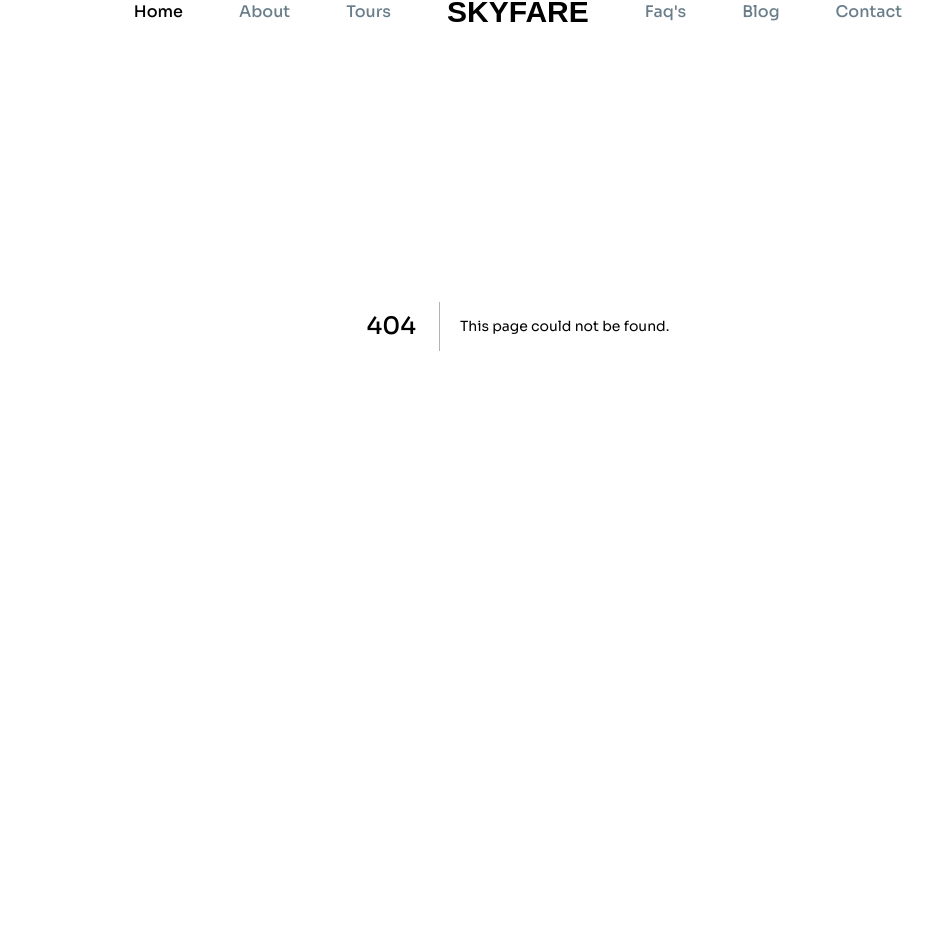
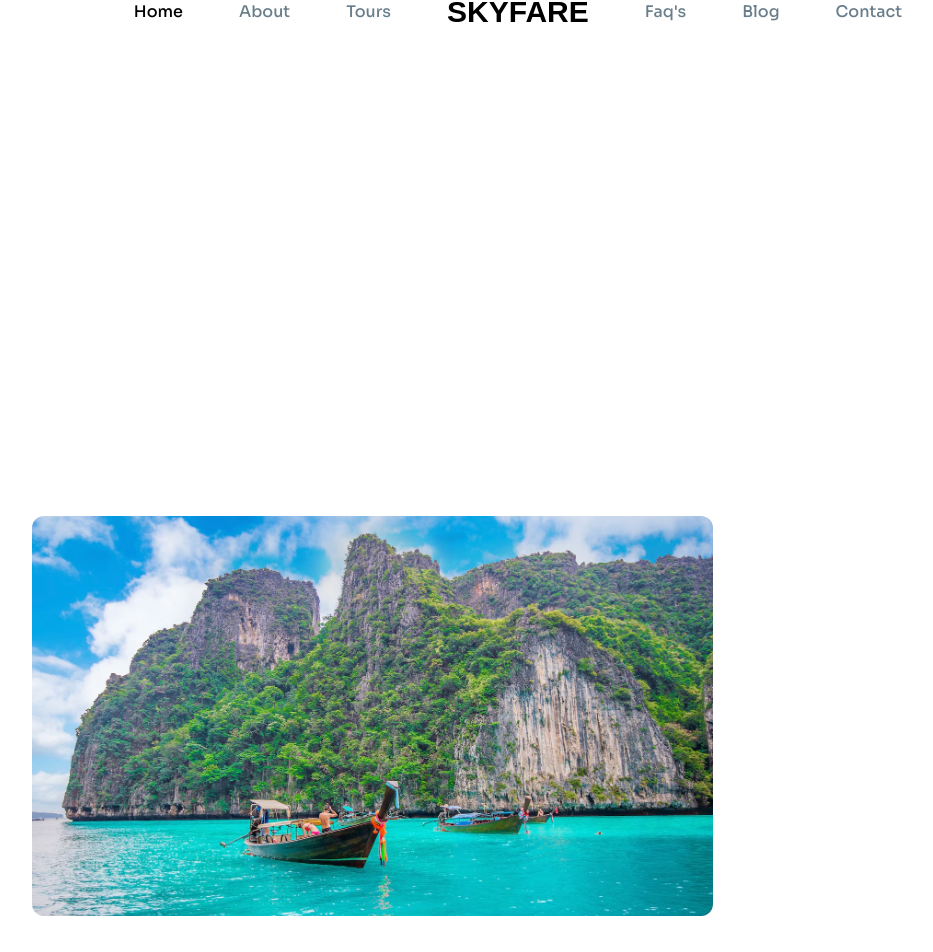
Before and after one commit to mvdevelop/skyfare-19sl, a Next.js app: page /TourDetails/1 in a window 1280 px wide. Before the commit this address had no page. Shown: the part 74-1026 px from the top of the page, without its empty margins (122-1055 px from the left). Before the commit the page ends 800 px from the top, so only its background shows below. Built offline with nearby package versions, Linux system fonts and the light colour scheme; a web font is replaced by a local one.

Commit message:
working on tourdeails.jsx

```diff
--- a/src/app/Pages/Index.jsx
+++ b/src/app/Index.jsx
@@ -7,7 +7,7 @@ import { faLocationDot } from '@fortawesome/free-solid-svg-icons';
 
 import Image from 'next/image';
 import Link from 'next/link';
-import toursData from '../ToursData.json';
+import toursData from './ToursData.json';
 
 export default function Index() {
 
--- a/src/app/Pages/TourDetails/[id]/TourDetails.jsx
+++ b/src/app/TourDetails/[id]/page.jsx
@@ -7,9 +7,9 @@ import { FontAwesomeIcon } from '@fortawesome/react-fontawesome';
 import { faAngleRight, faClose, faLocationDot, faUser, faUsers } from '@fortawesome/free-solid-svg-icons';
 import Image from 'next/image';
 
-import toursData from '../../../ToursData.json';
+import toursData from '../../ToursData.json';
 import { notFound } from 'next/navigation';
-import BookingSidebar from './sidebar';
+//import BookingSidebar from './sidebar';
 
 export default async function ToursDetails({params}) {
 
@@ -26,13 +26,22 @@ export default async function ToursDetails({params}) {
         </h2>
         <ul className="text-white z-10 flex items-center gap-8 section-list">
           <li className='text-sm relative'>
-            <Link href='/'>Home</Link>
+            <Link href='#'>Home</Link>
           </li>
           <li className='text-sm relative'>
             <FontAwesomeIcon icon={faAngleRight} className='absolute -left-6 top-0.5'/>
-            <Link href='/'>Home</Link>
+            <Link href='#' className=''>TourDetails</Link>
           </li>
         </ul>
+      </div>
+
+      <div className='tour-details-container w-full flex flex-col lg:flex-row justify-between items-start px-[2%] sm:px-[8%] lg:px-[12%] py-[50px] lg:py-[90px] gap-5 relative'>
+        <div className='xl:w-[70%] lg:w-[60%] w-full relative'>
+          <div className='relative w-full h-[400px]'>
+            <Image src={tour.mainImage} alt={tour.title} fill className='object-cover rounded-xl' />
+          </div>
+          <div className='tour-details'></div>
+        </div>
       </div>
     </>
   )
--- a/src/app/page.js
+++ b/src/app/page.js
@@ -2,7 +2,7 @@
 import React from 'react';
 
 import Nav from './components/Nav';
-import Index from './Pages/Index';
+import Index from './Index';
 
 export default function Home() {
   return (
```
Also changed, not shown: src/app/About.jsx (renamed from src/app/Pages/About.jsx), src/app/Blog.jsx (renamed from src/app/Pages/Blog.jsx), src/app/Contact.jsx (renamed from src/app/Pages/Contact.jsx), src/app/Faq.jsx (renamed from src/app/Pages/Faq.jsx), src/app/Tours.jsx (renamed from src/app/Pages/Tours.jsx).
